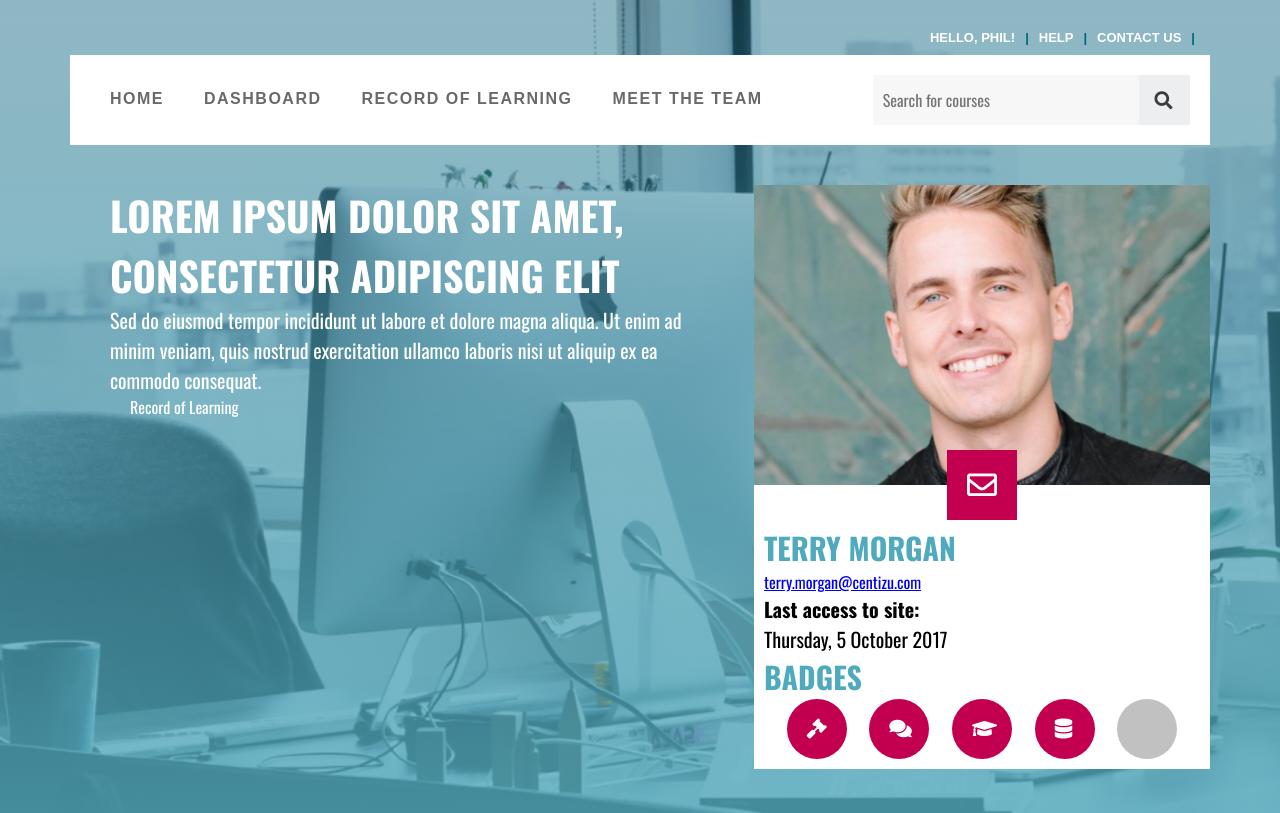
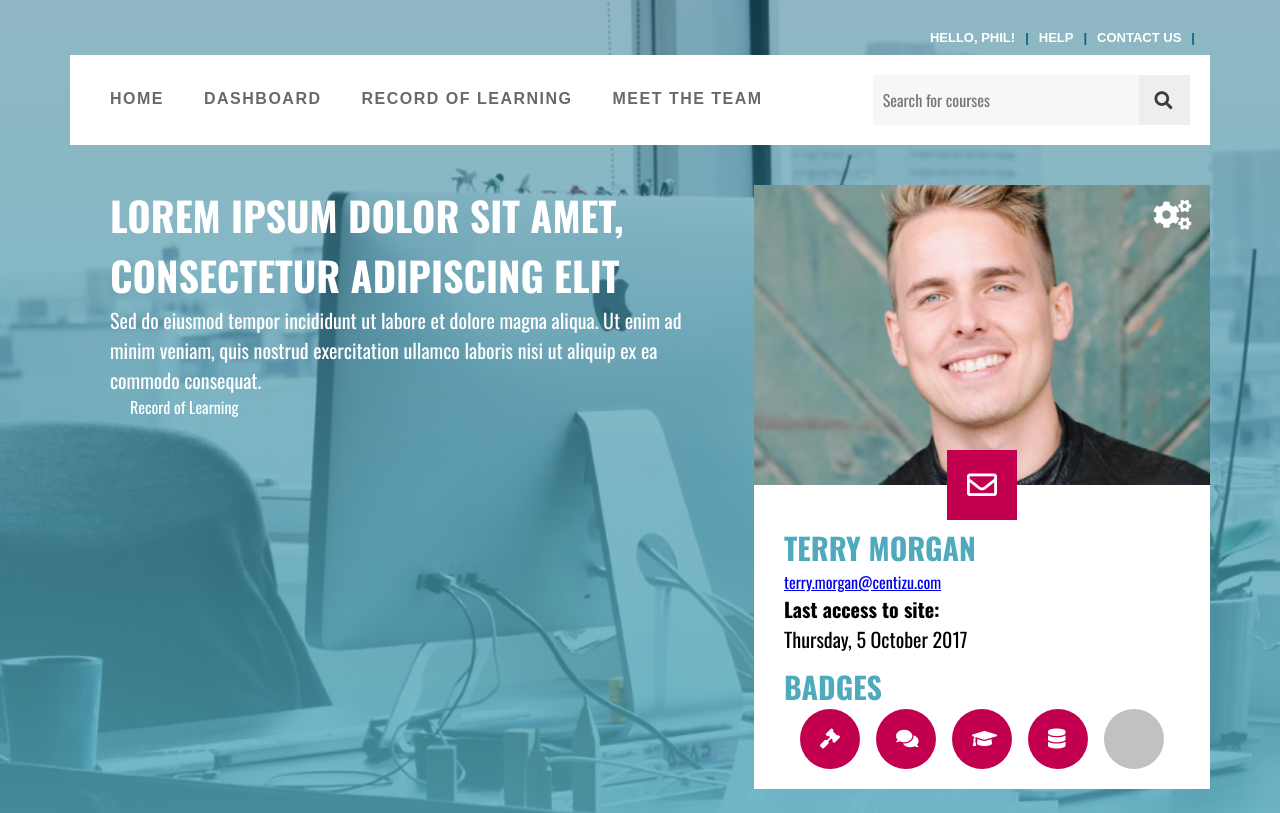
Before and after one commit to da90/demo-site, a Gatsby site: page / in a window 1280 px wide. Shown: the top 813 px of the page. Built offline with nearby package versions, Linux system fonts and the light colour scheme; Gatsby itself is replaced by a stand-in of ours.

Commit message:
card done

```diff
--- a/src/components/badges.js
+++ b/src/components/badges.js
@@ -1,11 +1,11 @@
 import React from "react"
 
 const Badges = () => <section>
-    <i class="fas fa-gavel"></i>
-    <i class="fas fa-comments"></i>
-    <i class="fas fa-graduation-cap"></i>
-    <i class="fas fa-database"></i>
-    <i class="badge--empty"></i>
+    <i class="fas fa-gavel" title="Hammer Time"></i>
+    <i class="fas fa-comments" title="Community Champion"></i>
+    <i class="fas fa-graduation-cap" title="Tutor"></i>
+    <i class="fas fa-database" title="Database Guy"></i>
+    <i class="badge--empty" title="Need more badges!"></i>
 </section>
 
 export default Badges
--- a/src/components/card.js
+++ b/src/components/card.js
@@ -5,6 +5,7 @@ import Badges from "../components/badges"
 const Card = (props) => <section className="card">
     <Image />
     <i class="far fa-envelope" title="E-mail Terry"></i>
+    <i class="fas fa-cogs" title="More..."></i>
     <div>
         <h3>Terry Morgan</h3>
         <a href="mailto:terry.morgan@centizu.com">terry.morgan@centizu.com</a>
--- a/src/scss/components/_card.scss
+++ b/src/scss/components/_card.scss
@@ -10,7 +10,7 @@
     max-height: 30rem;
   }
 
-  & > i {
+  & > i.fa-envelope {
     position: absolute;
     top: 30rem;
     left: 50%;
@@ -27,19 +27,37 @@
     }
   }
 
+  & > i.fa-cogs {
+    position: absolute;
+    top: 3rem;
+    right: 0;
+    transform: translate(-50%, -50%);
+    font-size: 3rem;
+    color: white;
+
+    &:hover {
+        cursor: pointer;
+    }
+  }
+
   & > div {
     &:last-of-type {
       margin-top: 3rem;
-      padding: 1rem;
+      padding: 1rem 3rem;
 
       & h3 {
         color: $color-primary2;
+
+        &:last-of-type {
+            margin-top: 1rem;
+        }
       }
 
       & > section {
         display: flex;
         flex-direction: row;
         justify-content: space-evenly;
+        margin-bottom: 1rem;
         & i {
           background-color: $color-primary4;
           color: white;
@@ -53,6 +71,10 @@
 
           &.badge--empty {
             background-color: $color-grey4;
+
+            &:hover {
+                background-color: $color-grey4;
+            }
           }
 
           &:hover {
```
